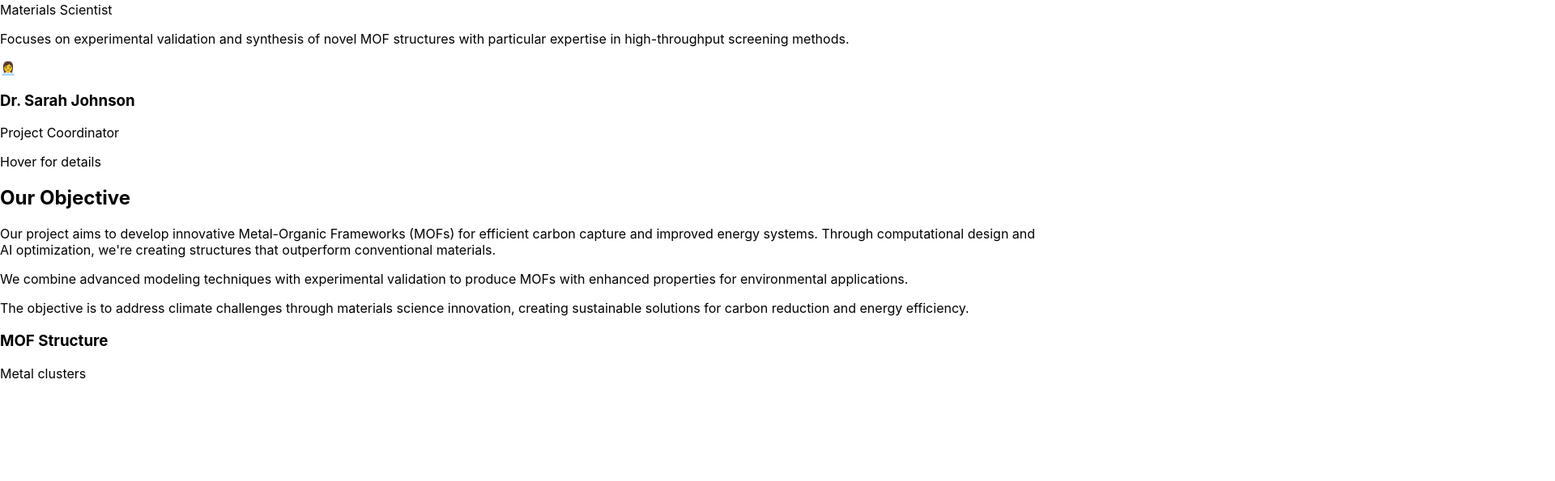
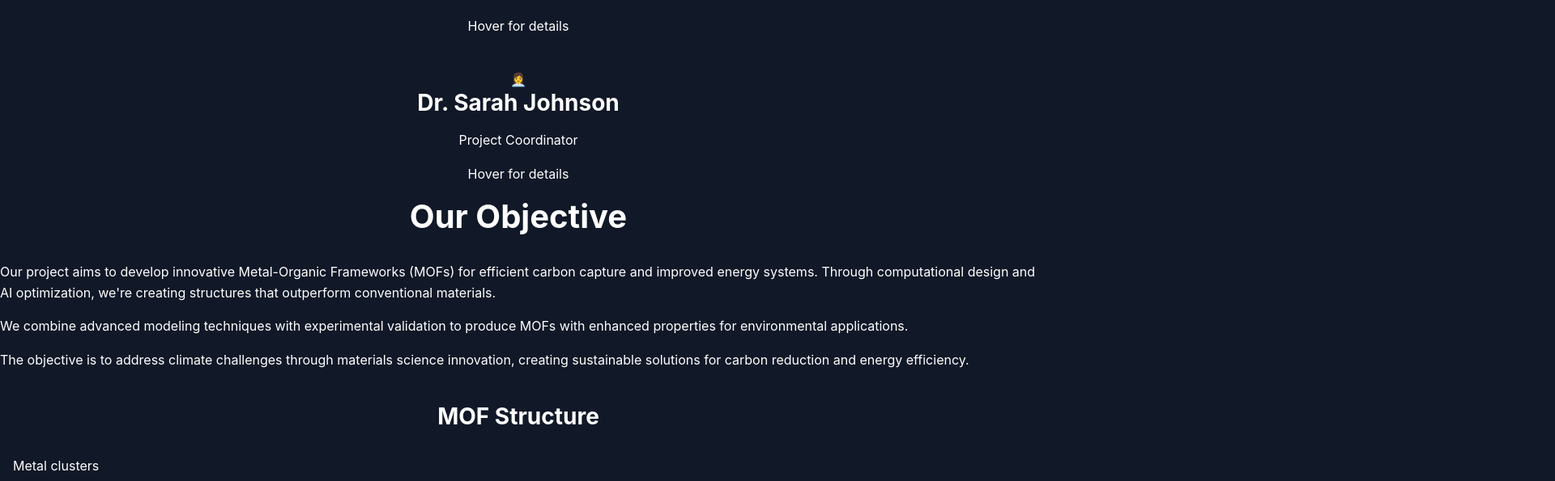
Before and after one commit to Sankalp-dasari/bitcamp25, a React (Create React App) app: page / in a window 1280 px wide. Shown: the part 1881-2476 px from the top of the page at 81% size, 1920 px wide, since content can reach past the window. Built offline with nearby package versions, Linux system fonts and the light colour scheme.

Commit message:
tailwind update

```diff
--- /dev/null
+++ b/postcss.config.js
@@ -0,0 +1,6 @@
+module.exports = {
+    plugins: {
+      '@tailwindcss/postcss': {},
+      autoprefixer: {},
+    },
+  }
--- a/src/index.css
+++ b/src/index.css
@@ -1,13 +1,248 @@
-body {
+/* Reset some basic elements */
+* {
   margin: 0;
-  font-family: -apple-system, BlinkMacSystemFont, 'Segoe UI', 'Roboto', 'Oxygen',
-    'Ubuntu', 'Cantarell', 'Fira Sans', 'Droid Sans', 'Helvetica Neue',
-    sans-serif;
-  -webkit-font-smoothing: antialiased;
-  -moz-osx-font-smoothing: grayscale;
+  padding: 0;
+  box-sizing: border-box;
 }
 
-code {
-  font-family: source-code-pro, Menlo, Monaco, Consolas, 'Courier New',
-    monospace;
+body {
+  background-color: #111827;
+  color: #ffffff;
+  font-family: -apple-system, BlinkMacSystemFont, 'Segoe UI', Roboto, Oxygen,
+    Ubuntu, Cantarell, 'Open Sans', 'Helvetica Neue', sans-serif;
+  line-height: 1.6;
 }
+
+/* Basic layout classes */
+.container {
+  width: 100%;
+  max-width: 1200px;
+  margin: 0 auto;
+  padding: 0 1rem;
+}
+
+.section {
+  padding: 4rem 0;
+}
+
+/* Gradient backgrounds */
+.gradient-hero {
+  background: linear-gradient(to bottom, #4f46e5, #7e22ce, #db2777);
+}
+
+.gradient-about {
+  background: linear-gradient(to bottom, #db2777, #7e22ce, #3b82f6);
+}
+
+.gradient-objective {
+  background: linear-gradient(to bottom, #3b82f6, #4f46e5, #8b5cf6);
+}
+
+.gradient-implementation {
+  background: linear-gradient(to bottom, #8b5cf6, #d946ef, #e11d48);
+}
+
+.gradient-results {
+  background: linear-gradient(to bottom, #e11d48, #f59e0b, #10b981);
+}
+
+.gradient-vision {
+  background: linear-gradient(to bottom, #10b981, #3b82f6, #4f46e5);
+}
+
+/* Typography */
+h1, h2, h3, h4, h5, h6 {
+  margin-bottom: 1rem;
+  font-weight: bold;
+  line-height: 1.2;
+}
+
+h1 {
+  font-size: 3rem;
+}
+
+h2 {
+  font-size: 2.5rem;
+  margin-bottom: 2rem;
+  text-align: center;
+}
+
+h3 {
+  font-size: 1.75rem;
+}
+
+p {
+  margin-bottom: 1rem;
+}
+
+/* Components */
+.card {
+  background-color: rgba(255, 255, 255, 0.1);
+  backdrop-filter: blur(10px);
+  border-radius: 0.75rem;
+  padding: 1.5rem;
+  box-shadow: 0 10px 15px -3px rgba(0, 0, 0, 0.1);
+  border: 1px solid rgba(255, 255, 255, 0.1);
+  transition: transform 0.3s ease, box-shadow 0.3s ease;
+}
+
+.card:hover {
+  transform: translateY(-5px);
+  box-shadow: 0 20px 25px -5px rgba(0, 0, 0, 0.1);
+}
+
+/* Buttons */
+.btn {
+  display: inline-block;
+  padding: 0.75rem 1.5rem;
+  border-radius: 0.5rem;
+  font-weight: 600;
+  text-align: center;
+  cursor: pointer;
+  transition: all 0.3s ease;
+}
+
+.btn-primary {
+  background: linear-gradient(to right, #8b5cf6, #6366f1);
+  color: white;
+}
+
+.btn-primary:hover {
+  background: linear-gradient(to right, #7c3aed, #4f46e5);
+  transform: translateY(-2px);
+  box-shadow: 0 10px 15px -3px rgba(139, 92, 246, 0.4);
+}
+
+.btn-secondary {
+  background: transparent;
+  border: 2px solid white;
+  color: white;
+}
+
+.btn-secondary:hover {
+  background-color: rgba(255, 255, 255, 0.1);
+  transform: translateY(-2px);
+}
+
+/* Grid layout */
+.grid {
+  display: grid;
+  gap: 1.5rem;
+}
+
+.grid-cols-1 {
+  grid-template-columns: 1fr;
+}
+
+@media (min-width: 768px) {
+  .md-grid-cols-2 {
+    grid-template-columns: repeat(2, 1fr);
+  }
+
+  .md-grid-cols-3 {
+    grid-template-columns: repeat(3, 1fr);
+  }
+
+  .md-grid-cols-4 {
+    grid-template-columns: repeat(4, 1fr);
+  }
+}
+
+/* Flex layout */
+.flex {
+  display: flex;
+}
+
+.flex-col {
+  flex-direction: column;
+}
+
+.justify-center {
+  justify-content: center;
+}
+
+.items-center {
+  align-items: center;
+}
+
+.space-x-4 > * + * {
+  margin-left: 1rem;
+}
+
+.space-y-4 > * + * {
+  margin-top: 1rem;
+}
+
+/* Text colors */
+.text-white {
+  color: #ffffff;
+}
+
+.text-gray-300 {
+  color: #d1d5db;
+}
+
+.text-purple-300 {
+  color: #c4b5fd;
+}
+
+.text-cyan-300 {
+  color: #67e8f9;
+}
+
+.text-emerald-300 {
+  color: #6ee7b7;
+}
+
+/* Animations */
+@keyframes fadeIn {
+  from { opacity: 0; }
+  to { opacity: 1; }
+}
+
+.animate-fadeIn {
+  animation: fadeIn 1s ease-in-out;
+}
+
+@keyframes slideUp {
+  from { transform: translateY(20px); opacity: 0; }
+  to { transform: translateY(0); opacity: 1; }
+}
+
+.animate-slideUp {
+  animation: slideUp 0.5s ease-out;
+}
+
+/* Utilities */
+.text-center {
+  text-align: center;
+}
+
+.rounded-full {
+  border-radius: 9999px;
+}
+
+.w-full {
+  width: 100%;
+}
+
+.mb-4 {
+  margin-bottom: 1rem;
+}
+
+.mb-8 {
+  margin-bottom: 2rem;
+}
+
+.mt-4 {
+  margin-top: 1rem;
+}
+
+.p-4 {
+  padding: 1rem;
+}
+
+.mx-auto {
+  margin-left: auto;
+  margin-right: auto;
+}
--- /dev/null
+++ b/tailwind.config.js
@@ -0,0 +1,15 @@
+/** @type {import('tailwindcss').Config} */
+module.exports = {
+    content: [
+      "./src/**/*.{js,jsx,ts,tsx}",
+    ],
+    theme: {
+      extend: {
+        colors: {
+          primary: '#3B82F6',
+          secondary: '#10B981',
+        },
+      },
+    },
+    plugins: [],
+  }
```
Also changed, not shown: package.json (+6 -3 lines), 1 other file (tests, documents, lock files or other folders).
